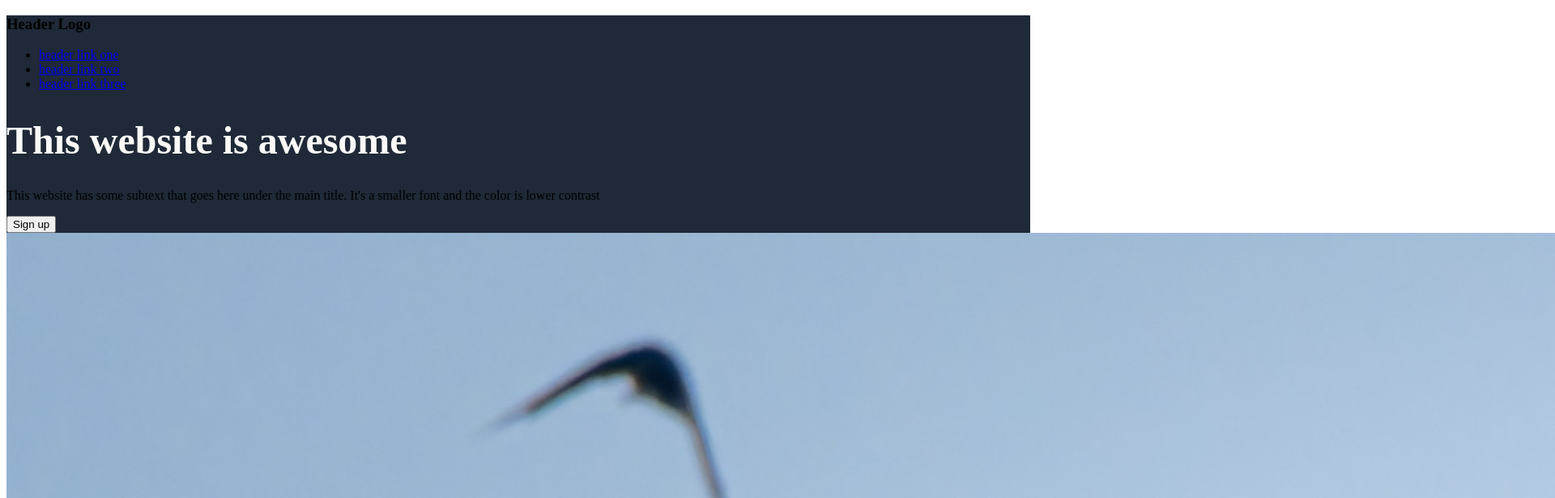
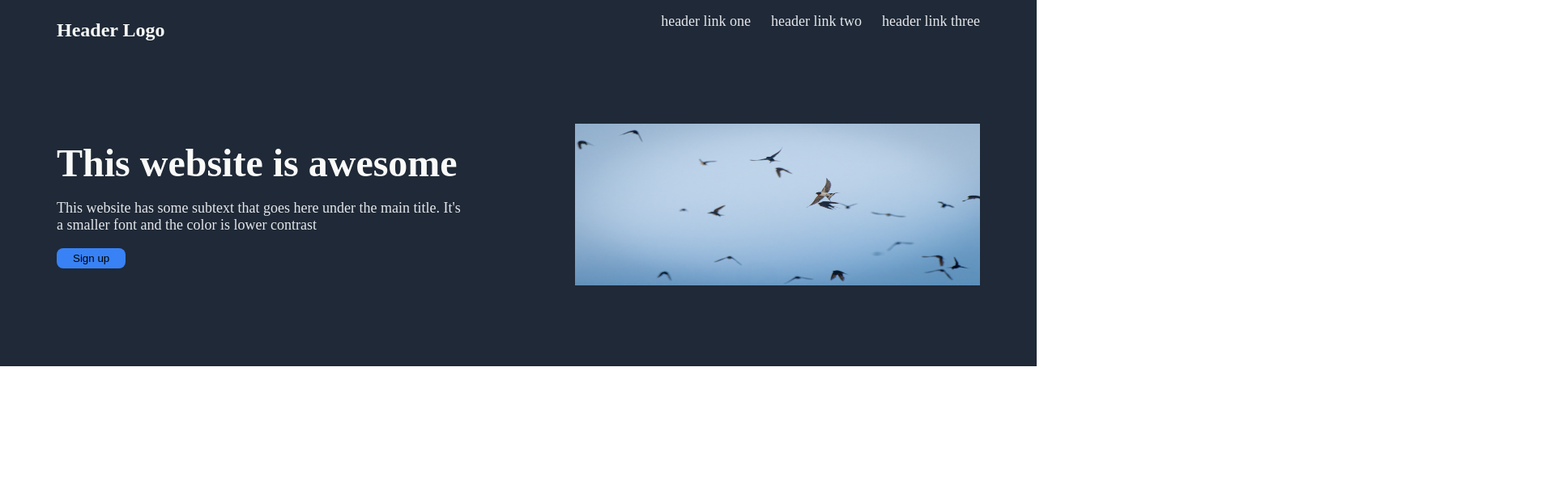
Before and after one commit to rose-the-Lexicon/landing-page, a plain HTML site: page index.html in a window 1280 px wide. Shown: the top 616 px of the page at 81% size, 1920 px wide, since content can reach past the window. Drawn offline with Linux system fonts and the light colour scheme.

Commit message:
Styled html header
Used flexbox to organize page, and seperated grouped elements
visually.

```diff
--- a/css/style.css
+++ b/css/style.css
@@ -1,3 +1,8 @@
+body {
+    margin: 0px;
+    padding: 0px;
+}
+
 .header {
     background-color: #1F2937;
 }
@@ -6,4 +11,62 @@
     font-size: 48px;
     font-weight: bolder;
     color: #F9FAF8;
+    margin: 0;
 }
+
+a, p {
+    font-size: 18px;
+    color: #e5e7eb;
+}
+
+.logo {
+    font-size: 24px;
+    color: #F9FAF8;
+    margin-bottom: 0;
+}
+
+button {
+    background-color: #3882f6;
+    padding: 5px 20px;
+    border-radius: 8px;
+    border: 0;
+}
+
+#main-img {
+    width: 500px;
+    height: 200px;
+}
+/* link style */
+li {
+    list-style-type: none;
+}
+
+a {
+    text-decoration: none;
+}
+/* link style */
+
+
+/* flexbox header */
+.logo-links {
+    display: flex;
+    justify-content: space-between;
+    padding: 0 70px;
+}
+
+.links {
+    display: flex;
+    gap: 25px;
+}
+
+.hero-signup {
+    width: 500px;
+}
+
+.signup-img {
+    display: flex;
+    justify-content: space-between;
+    padding: 100px 70px;
+    align-items: center;
+}
+/* flexbox header */
--- a/index.html
+++ b/index.html
@@ -10,10 +10,10 @@
 <body>
     <div class="header">
         <div class="logo-links">
-            <h3>
+            <h3 class="logo">
                 Header Logo
             </h3>
-            <ul>
+            <ul class="links">
                 <li>
                     <a href="#">header link one</a>
                 </li>
@@ -25,17 +25,22 @@
                 </li>
             </ul>
         </div>
+        <div class="signup-img">
             <div class="hero-signup">
                 <h1 class="hero-main">
                     This website is awesome
                 </h1>
-            <p>
+                <p class="lesser-hero">
                     This website has some subtext that goes here under the main title.
                     It's a smaller font and the color is lower contrast
                 </p>
                 <button>Sign up</button>
             </div>
-        <img src="/images/tim-promwanna-G_9wzs0LrDg-unsplash.jpg" alt="Birds flying high in the cloudless sky">
+            <img src="/images/tim-promwanna-G_9wzs0LrDg-unsplash.jpg" alt="Birds flying high in the cloudless sky"
+            id="main-img">
         </div>
+    </div>
+
+
 </body>
 </html>
```
Lines whose indentation alone changed are shown as unchanged.
